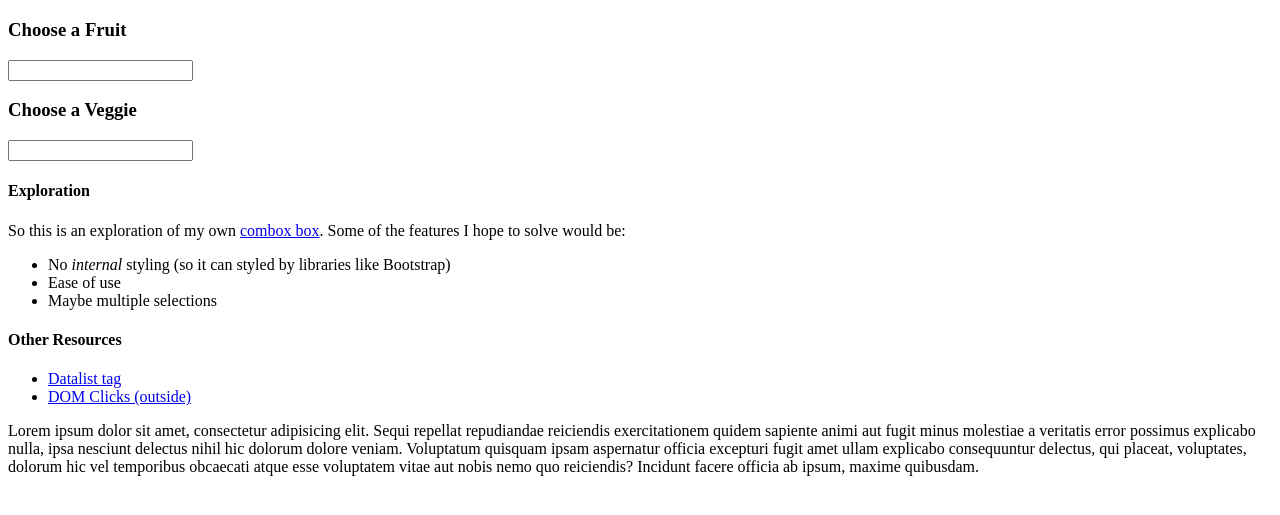
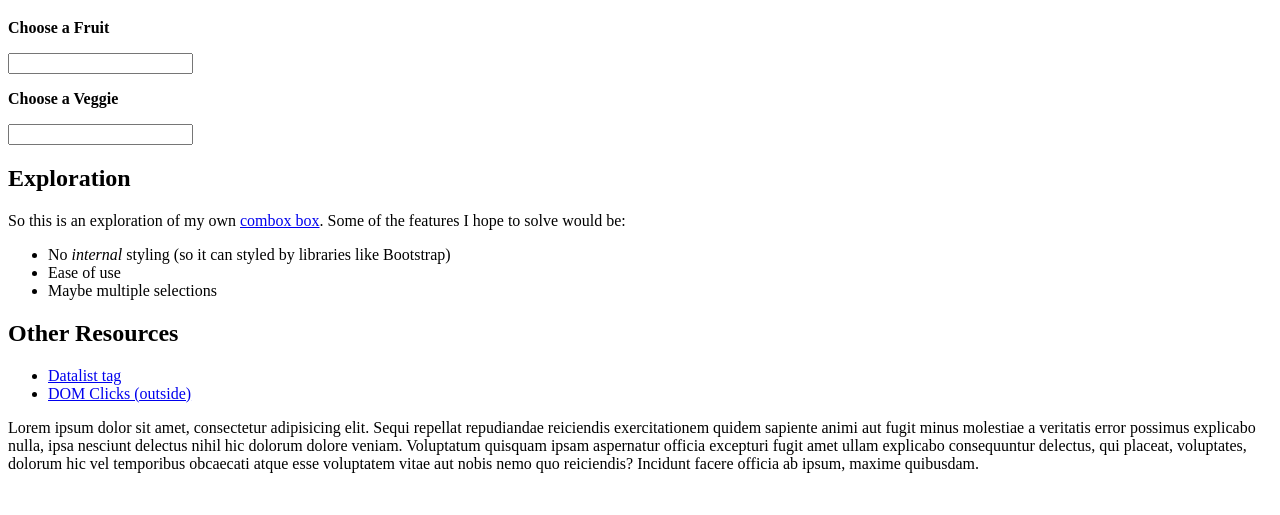
Before and after one commit to brewzk1/js-simple-data-list, a plain HTML site: page index.html in a window 1280 px wide. Shown: the part 61-576 px from the top of the page. Drawn offline with Linux system fonts and the light colour scheme.

Commit message:
add lables for a11y

```diff
--- a/index.html
+++ b/index.html
@@ -4,6 +4,7 @@
 <head>
     <meta charset="UTF-8">
     <meta name="viewport" content="width=device-width, initial-scale=1.0">
+    <meta name="description" content="My exploration of the combox box and additional features.">
     <title>ComboBox Exploration</title>
     <link rel="stylesheet" href="styles/index.css">
 </head>
@@ -13,20 +14,20 @@
 
     <main class="container">
         <form>
-            <h3>Choose a Fruit</h3>
+            <p><label for="fruitsInput"><b>Choose a Fruit</b></label></p>
             <div id="fruitsMenu" class="comboBox">
-                <input type="text">
+                <input type="text" id="fruitsInput">
                 <div></div>
             </div>
 
-            <h3>Choose a Veggie</h3>
+            <p><label for="veggiesInput"><b>Choose a Veggie</b></label></p>
             <div id="veggiesMenu" class="comboBox">
-                <input type="text">
+                <input type="text" id="veggiesInput">
                 <div></div>
             </div>
         </form>
 
-        <h4>Exploration</h4>
+        <h2>Exploration</h2>
         <p>So this is an exploration of my own <a
                 href="https://www.w3.org/WAI/ARIA/apg/patterns/combobox/#:~:text=A%20combobox%20is%20an%20input,the%20popup%20presents%20suggested%20values"
                 target="_blank" rel="noopener noreferrer">combox box</a>. Some of the features I hope to solve would
@@ -37,7 +38,7 @@
             <li>Maybe multiple selections</li>
         </ul>
 
-        <h4>Other Resources</h4>
+        <h2>Other Resources</h2>
 
         <ul>
             <li>
```
